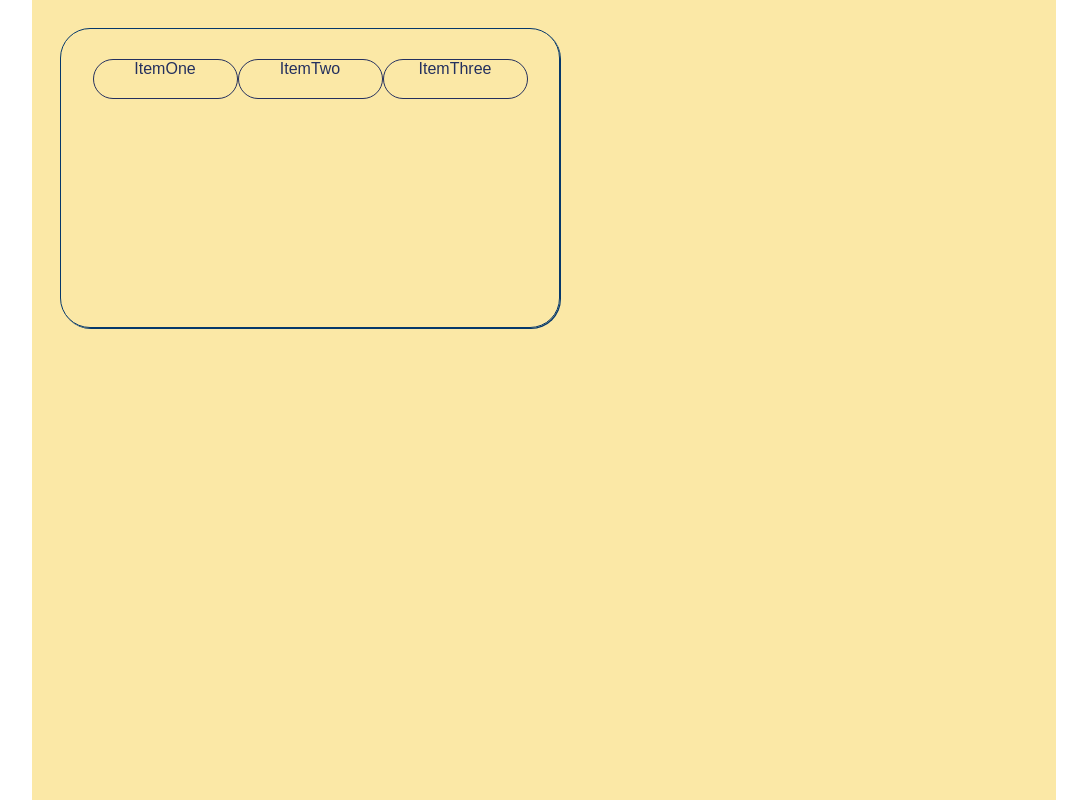
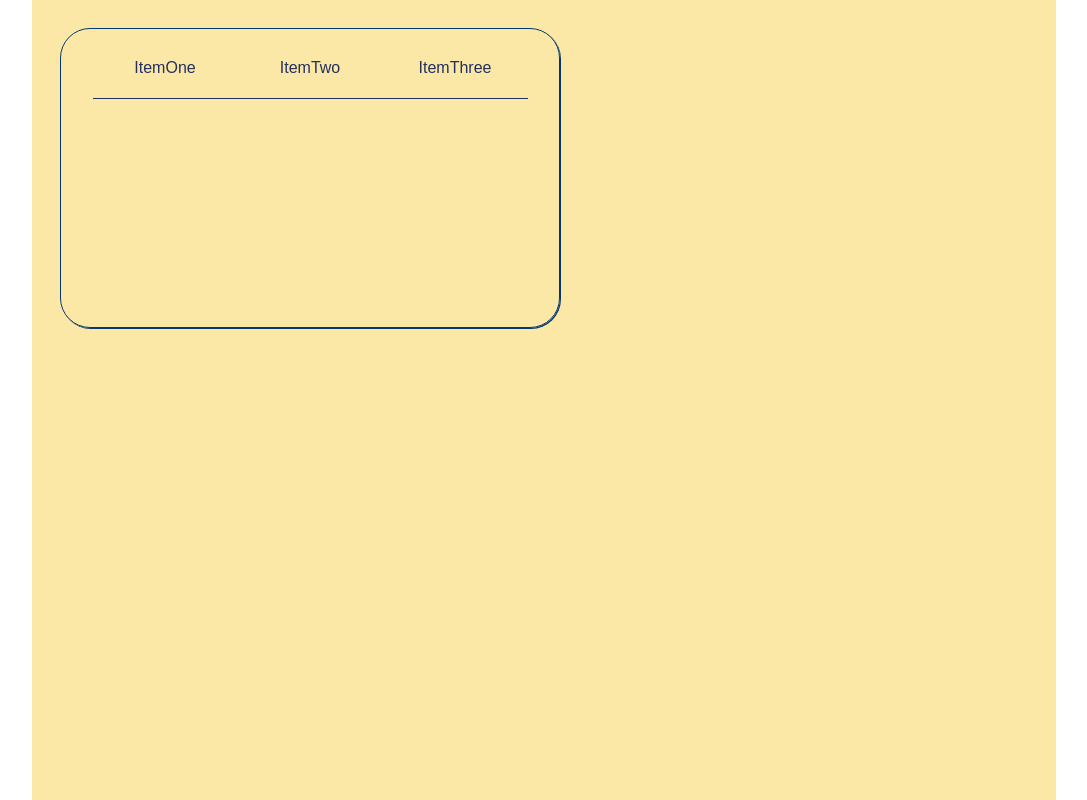
Before and after one commit to rosyloven/react-tasks, a React (Create React App) app: page / in a window 1280 px wide. Shown: the whole page, without its empty margins (96-1183 px from the left). Built offline with nearby package versions, Linux system fonts and the light colour scheme.

Commit message:
Refactoring

```diff
--- a/src/UI/components/content/TabBar/TabBarItem/TabBarItem.js
+++ b/src/UI/components/content/TabBar/TabBarItem/TabBarItem.js
@@ -6,8 +6,7 @@ const StyledTabBarItem = styled.div`
   width: 145px;
   height: 40px;
   font-size: 16px;
-  border: solid 1px;
-  border-radius: 20px;
+  border-bottom: solid 1px;
 `;
 
 const StyledTabBarButton = styled.button`
```
